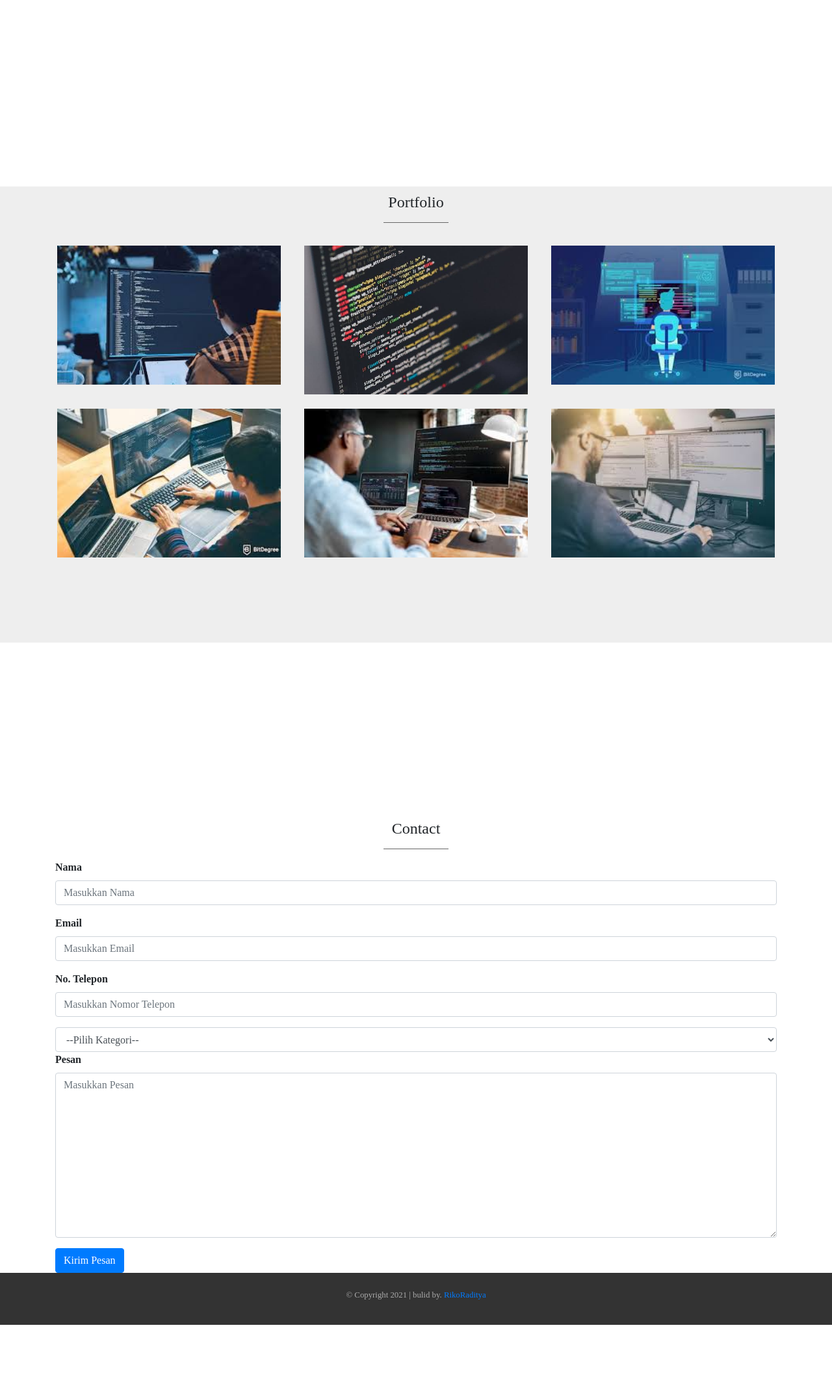
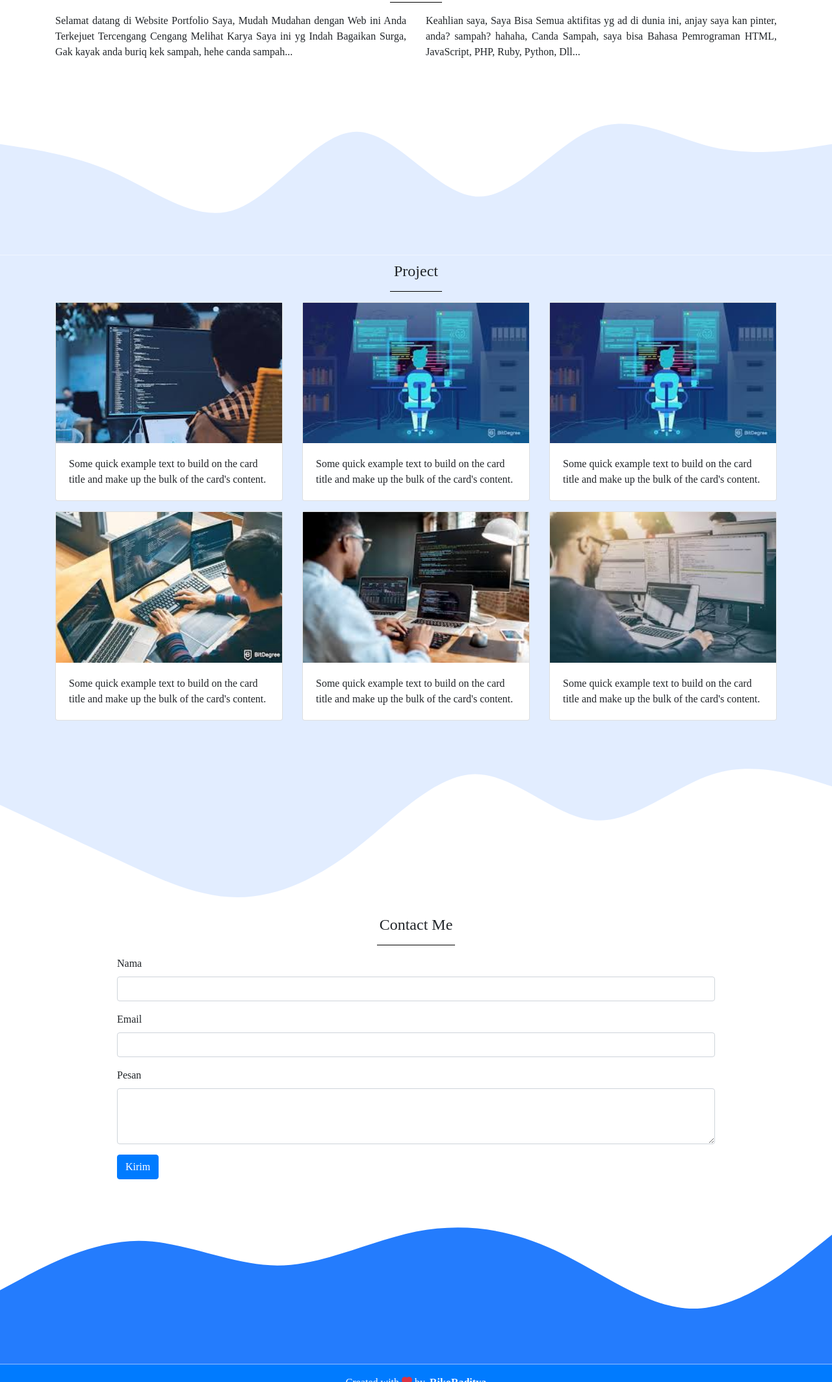
Before and after one commit to rikoraditya/rikoraditya.github.io, a plain HTML site: page Index.html in a window 1280 px wide. Shown: the part 673-2800 px from the top of the page at 65% size. Before the commit the page ends 2712 px from the top, so only its background shows below. Drawn offline with nearby package versions, Linux system fonts and the light colour scheme.

Commit message:
initial commit

```diff
--- a/Index.html
+++ b/Index.html
@@ -7,176 +7,182 @@
 
     <!-- Bootstrap CSS -->
     <link rel="stylesheet" href="https://cdn.jsdelivr.net/npm/bootstrap@4.6.0/dist/css/bootstrap.min.css" integrity="sha384-B0vP5xmATw1+K9KRQjQERJvTumQW0nPEzvF6L/Z6nronJ3oUOFUFpCjEUQouq2+l" crossorigin="anonymous">
-    <link rel="stylesheet" href="bootstrap.min.css">
-    <link rel="stylesheet" href="style.css">
+    <link rel="stylesheet" href="style.css" type="text/css" media="all" />
+
+    <!--Bootstrap Icon-->
+<link rel="stylesheet" href="https://cdn.jsdelivr.net/npm/bootstrap-icons@1.4.0/font/bootstrap-icons.css">
 
     <title>My Portfolio</title>
   </head>
   <body>
     <!--Navbar-->
-    <nav class="navbar navbar-expand-lg navbar-dark  fixed-top" style="background-color:rgba(00,00,00,0.8);">
-  <a style="font-family:Times New Roman;"class="navbar-brand" href="#">RikoRaditya</a>
+<nav class="navbar navbar-expand-lg navbar-dark bg-primary fixed-top">
+<div class="container">
+    <a class="navbar-brand" href="#">RikoRaditya</a>
   <button class="navbar-toggler" type="button" data-toggle="collapse" data-target="#navbarNav" aria-controls="navbarNav" aria-expanded="false" aria-label="Toggle navigation">
     <span class="navbar-toggler-icon"></span>
   </button>
   <div class="collapse navbar-collapse" id="navbarNav">
     <ul class="navbar-nav">
       <li class="nav-item active">
-     <li class="nav-item dropdown">
-        <a style="font-family:Times New Roman;" class="text-white nav-link dropdown-toggle" href="#" id="navbarDropdownMenuLink" role="button" data-toggle="dropdown" aria-haspopup="true" aria-expanded="false">
-          Social Media
-        </a>
-        <div style="background-color:rgba(ff,ff,ff,0.3);"class="text-white dropdown-menu" aria-labelledby="navbarDropdownMenuLink">
-          <a style="font-family:Times New Roman; " class="dropdown-item" href="https://free.facebook.com/rikokiding.3?refid=8">Facebook</a>
-          <a style="font-family:Times New Roman;" class="dropdown-item" href="https://www.instagram.com/riko_raditya19/">Instagram</a>
-          <a style="font-family:Times New Roman;" class="dropdown-item" href="https://youtube.com/c/RikoRaditya">Youtube</a>
-        </div>
-
+        <a class="nav-link" href="#">Home <span class="sr-only">(current)</span></a>
       </li>
+      <li class="nav-item">
+        <a class="nav-link" href="#">Galery</a>
+      </li>
+      <li class="nav-item">
+        <a class="nav-link" href="#">Contact Me</a>
       </li>
     </ul>
   </div>
+</div>
 </nav>
+    <!--Akhir Navbar-->
 
     <!--jumbotron-->
-<div class="jumbotron text-center">
-  <img src="foto.jpg" class=" rounded-circle">
-  <h1>Riko Raditya</h1>
-  <p>YouTuber | Web Developer</p>
+    <section class="jumbo text-center">
+    <img class="mt-5 img-thumbnail rounded-circle"src="foto.JPG" width="180">
+  <h2 class="display-5">Riko Raditya</h2>
+  <p class="lead">YouTuber | Web Developer | Gamers</p>
+  <svg xmlns="http://www.w3.org/2000/svg" viewBox="0 0 1440 320"><path fill="#ffffff" fill-opacity="1" d="M0,32L40,37.3C80,43,160,53,240,53.3C320,53,400,43,480,64C560,85,640,139,720,154.7C800,171,880,149,960,122.7C1040,96,1120,64,1200,69.3C1280,75,1360,117,1400,138.7L1440,160L1440,320L1400,320C1360,320,1280,320,1200,320C1120,320,1040,320,960,320C880,320,800,320,720,320C640,320,560,320,480,320C400,320,320,320,240,320C160,320,80,320,40,320L0,320Z"></path></svg>
+    </section>
+
+    <!--Akhir Jumbotron-->
+
+    <!--About-->
+    <section id="about">
+      <div class="container">
+        <div class="row text-center">
+          <div class="col">
+            <h4>About</h4>
+            <hr>
           </div>
-<!--akhir jumbotron-->
+        </div>
+        <div class="row text-justify justify-content-center">
+          <div class="col-sm-6">
+            <p>Selamat datang di Website Portfolio Saya, Mudah Mudahan dengan Web ini Anda Terkejuet Tercengang Cengang Melihat Karya Saya ini yg Indah Bagaikan Surga, Gak kayak anda buriq kek sampah, hehe canda sampah...</p>
+          </div>
+            <div class="col-sm-6">
+            <p>Keahlian saya, Saya Bisa Semua aktifitas yg ad di dunia ini, anjay saya kan pinter, anda? sampah? hahaha, Canda Sampah, saya bisa Bahasa Pemrograman HTML, JavaScript, PHP, Ruby, Python, Dll...</p>
+          </div>
+        </div>
+      </div>
+      <svg xmlns="http://www.w3.org/2000/svg" viewBox="0 0 1440 320"><path fill="#e2edff" fill-opacity="1" d="M0,128L34.3,133.3C68.6,139,137,149,206,181.3C274.3,213,343,267,411,240C480,213,549,107,617,106.7C685.7,107,754,213,823,218.7C891.4,224,960,128,1029,101.3C1097.1,75,1166,117,1234,133.3C1302.9,149,1371,139,1406,133.3L1440,128L1440,320L1405.7,320C1371.4,320,1303,320,1234,320C1165.7,320,1097,320,1029,320C960,320,891,320,823,320C754.3,320,686,320,617,320C548.6,320,480,320,411,320C342.9,320,274,320,206,320C137.1,320,69,320,34,320L0,320Z"></path></svg>
+    </section>
+    <!--Akhir About-->
 
-
-<!--about-->
-<section class="about" id="about">
+    <!--Project-->
+    <section id="project">
       <div class="container">
+        <div class="row text-center">
+          <div class="col">
+            <h4>Project</h4>
+            <hr>
+          </div>
+        </div>
         <div class="row">
-      <div class="col-sm-12">
-        <h4 class="text-center">About</h4>
-        <hr>
-
+          <div class="col-sm-4 mb-3">
+<div class="card">
+  <img src="1.jpeg" alt="project1">
+  <div class="card-body">
+    <p class="card-text">Some quick example text to build on the card title and make up the bulk of the card's content.</p>
   </div>
 </div>
 
+          </div>
+            <div class="col-sm-4 mb-3">
+<div class="card">
+  <img src="3.jpeg" alt="project1">
+  <div class="card-body">
+    <p class="card-text">Some quick example text to build on the card title and make up the bulk of the card's content.</p>
+  </div>
+</div>
 
-    <div class="row">
-      <div class=" col-sm-6 col-offset-1">
-        <p>Selamat Datang di Website Saya Guys, Jangan Lupa Bantu Supoort Channel YT Saya Ya Cuy!! Mudah Mudahan Tahun Ini Bisa Mencapai 10K Subscriber Aminnn,Astungkara...  </p>
           </div>
-         <div class="col-sm-6">
-           <p>Terimakasih Buat Yang Udah Mampir di Web saya ini guys,Terimakasih Udah Support Saya Sampai Detik ini dan,  Terimakasih buat yang Udah Pencet Tombol Subscribe...</p>
+            <div class="col-sm-4 mb-3">
+<div class="card">
+  <img src="3.jpeg" alt="project1">
+  <div class="card-body">
+    <p class="card-text">Some quick example text to build on the card title and make up the bulk of the card's content.</p>
+  </div>
+</div>
+
+          </div>
+            <div class="col-sm-4 mb-3">
+<div class="card">
+  <img src="4.jpeg" alt="project1">
+  <div class="card-body">
+    <p class="card-text">Some quick example text to build on the card title and make up the bulk of the card's content.</p>
+  </div>
+</div>
+
+          </div>
+            <div class="col-sm-4 mb-3">
+<div class="card">
+  <img src="5.jpeg" alt="project1">
+  <div class="card-body">
+    <p class="card-text">Some quick example text to build on the card title and make up the bulk of the card's content.</p>
+  </div>
+</div>
+
+          </div>
+            <div class="col-sm-4 mb-3">
+<div class="card">
+  <img src="6.jpeg" alt="project1">
+  <div class="card-body">
+    <p class="card-text">Some quick example text to build on the card title and make up the bulk of the card's content.</p>
+  </div>
 </div>
 
           </div>
         </div>
       </div>
+      <svg xmlns="http://www.w3.org/2000/svg" viewBox="0 0 1440 320"><path fill="#ffffff" fill-opacity="1" d="M0,128L34.3,144C68.6,160,137,192,206,224C274.3,256,343,288,411,288C480,288,549,256,617,202.7C685.7,149,754,75,823,74.7C891.4,75,960,149,1029,154.7C1097.1,160,1166,96,1234,74.7C1302.9,53,1371,75,1406,85.3L1440,96L1440,320L1405.7,320C1371.4,320,1303,320,1234,320C1165.7,320,1097,320,1029,320C960,320,891,320,823,320C754.3,320,686,320,617,320C548.6,320,480,320,411,320C342.9,320,274,320,206,320C137.1,320,69,320,34,320L0,320Z"></path></svg>
     </section>
-<!--akhir about-->
+    <!--Akhir Project-->
 
-
-<!--portfolio-->
-<section class="portfolio" id="portfolio">
-  <div class="container text-center">
-    <div class="row">
-      <div class="col-sm-12">
-        <h4>Portfolio</h4>
+    <!--contact-->
+    <section id="contact">
+      <div class="container">
+        <div class="row text-center">
+          <div class="col">
+            <h4>Contact Me</h4>
             <hr>
           </div>
         </div>
-
-    <div class="row">
-      <div class="col-sm-4 mt-3">
-        <a href="">
-          <img class="thumbnail"width="100%" src="1.jpeg">
-        </a>
-      </div>
-        <div class="col-sm-4 mt-3">
-        <a href="">
-          <img class="thumbnail"width="100%" src="2.jpeg">
-        </a>
-      </div>
-        <div class="col-sm-4 mt-3">
-        <a href="">
-          <img class="thumbnail"width="100%" src="3.jpeg">
-        </a>
-      </div>
-        <div class="col-sm-4 mt-3">
-        <a href="">
-          <img class="thumbnail"width="100%" src="4.jpeg">
-        </a>
-      </div>
-        <div class="col-sm-4 mt-3">
-        <a href="">
-          <img class="thumbnail"width="100%" src="5.jpeg">
-        </a>
-      </div>
-        <div class="col-sm-4 mt-3">
-        <a href="">
-          <img class="thumbnail"width="100%" src="6.jpeg">
-        </a>
-      </div>
-    </div>
-  </div>
-</section>
-<!--akhir portfolio-->
-
-
-<!--contact-->
-<section class="contact" id="contact">
- <div class="container">
-    <div class="row">
-    <div class="col-sm-12 mt-3">
-      <h4 class="text-center">Contact</h4>
-      <hr>
-    </div>
-  </div>
-
-  <div class="row">
-    <div class="col-sm-12">
+        <div class="row justify-content-center">
+          <div class="col-10">
             <form>
   <div class="form-group">
-          <label for="nama">Nama</label>
-          <input type="text" id="nama" class="form-control" placeholder="Masukkan Nama">
+    <label for="name">Nama</label>
+    <input type="text" class="form-control" id="name" aria-describedby="name">
   </div>
     <div class="form-group">
-            <label for="email">Email</label>
-             <input type="email" id="email" class="form-control" placeholder="Masukkan Email">
+    <label for="email">Email </label>
+    <input type="email" class="form-control" id="email" aria-describedby="email">
   </div>
   <div class="form-group">
-               <label for="telp">No. Telepon</label>
-             <input type="tel" id="telp" class="form-control" placeholder="Masukkan Nomor Telepon">
+    <label for="pesan">Pesan</label>
+    <textarea class="form-control" id="pesan" rows="3"></textarea>
   </div>
-             <select class="form-control">
-               <option>--Pilih Kategori--</option>
-                 <option>Web Developer</option>
-                   <option>Web Design</option>
-             </select>
-             <div class="form-group">
-               <label for="pesan">Pesan</label>
-               <textarea class="form-control" rows="10
-              " placeholder="Masukkan Pesan"></textarea>
-             </div>
-             <button type="submit" class="btn btn-primary">Kirim Pesan</button>
-        </div>
+  <button type="submit" class="btn btn-primary">Kirim</button>
 </form>
           </div>
         </div>
         </div>
+      </div>
+  <svg xmlns="http://www.w3.org/2000/svg" viewBox="0 0 1440 320"><path fill="#0d6efd" fill-opacity="0.9" d="M0,192L40,170.7C80,149,160,107,240,106.7C320,107,400,149,480,149.3C560,149,640,107,720,90.7C800,75,880,85,960,122.7C1040,160,1120,224,1200,224C1280,224,1360,160,1400,128L1440,96L1440,320L1400,320C1360,320,1280,320,1200,320C1120,320,1040,320,960,320C880,320,800,320,720,320C640,320,560,320,480,320C400,320,320,320,240,320C160,320,80,320,40,320L0,320Z"></path></svg>
     </section>
-<!--akhir contact-->
+    <!--Akhir Cobtact-->
+
+
 
 
     <!--footer-->
-<footer class="footer" id="footer">
-<div class="container">
-    <div class="row">
-    <div class="col-sm-12">
-      <p class="text-center">&copy; Copyright 2021 | bulid by. <a href="https://www.instagram.com/riko_raditya19/">RikoRaditya</a></p>
-    </div>
-  </div>
-</div>
+<footer class="text-center bg-primary text-white p-3">
+  <p>Created with <i class="bi bi-heart-fill text-danger"></i> by. <a href="https://www.instagram.com/riko_raditya19/"class="text-white font-weight-bold">RikoRaditya</a></p>
 </footer>
-<!--akhir footer-->
+    <!--Akhir Footer-->
 
 
     <!-- Optional JavaScript; choose one of the two! -->
@@ -184,7 +190,6 @@
     <!-- Option 1: jQuery and Bootstrap Bundle (includes Popper) -->
     <script src="https://code.jquery.com/jquery-3.5.1.slim.min.js" integrity="sha384-DfXdz2htPH0lsSSs5nCTpuj/zy4C+OGpamoFVy38MVBnE+IbbVYUew+OrCXaRkfj" crossorigin="anonymous"></script>
     <script src="https://cdn.jsdelivr.net/npm/bootstrap@4.6.0/dist/js/bootstrap.bundle.min.js" integrity="sha384-Piv4xVNRyMGpqkS2by6br4gNJ7DXjqk09RmUpJ8jgGtD7zP9yug3goQfGII0yAns" crossorigin="anonymous"></script>
-    <script src="bootstrap.min.js"></script>
 
     <!-- Option 2: Separate Popper and Bootstrap JS -->
     <!--
--- a/style.css
+++ b/style.css
@@ -1,69 +1,33 @@
-html {
-  position: relative;
-}
-body {
-  margin-bottom: 80px;
-}
-.jumbotron img{
-  width: 150px;
-  border: 3px solid #666;
-  margin-top: 40px;
-}
-.jumbotron h1{
-  font-family: Times New Roman;
-  margin-top: 10px;
-}
-hr{
-  width: 100px;
-  border-top: 1px solid #666;
-}
-.about h4{
+.jumbo {
+  background-color: #e2edff;
+  padding-top: 30px;
   font-family: Times New Roman;
 }
-section {
-  min-height: 500px;
+.jumbo p{
+  font-size: 0.9rem;
 }
-
-
-.portfolio{
-  background-color: #eee;
+hr {
+  width: 80px;
+  border-top: 1px solid #000 ;
+}
+#project {
+  background-color: #e2edff;
   padding-top: 10px;
-  padding-bottom:10%;
+  font-family: Times New Roman;
+}
+#about {
+  font-family: Times New Roman;
 
 }
-.portfolio img{
-  border: 3px solid #eee;
-
+#contact hr{
+  width: 120px;
 }
-.contact{
-  min-height: 900px;
-  padding-top: 20%;
-  background-color: #ffffff;
-
-}
-.footer{
-  position: absolute;
-  bottom: 0;
-  width: 100%;
-  height: 80px;
-  background-color: #333;
-  color: #aaa;
-}
-.footer p{
-  font-size: 0.8em;
-  font-family: Times New Roman;
-  padding-top: 25px;
-
-
-}
-.row p{
-  text-align: justify;
+#contact {
   font-family: Times New Roman;
 }
-.portfolio h4{
+nav {
   font-family: Times New Roman;
 }
-section {
+footer {
   font-family: Times New Roman;
-  font-weight: bold;
 }
```
Also changed, not shown: bootstrap.min.css (deleted), bootstrap.min.js (deleted). Lines whose indentation alone changed are shown as unchanged.
